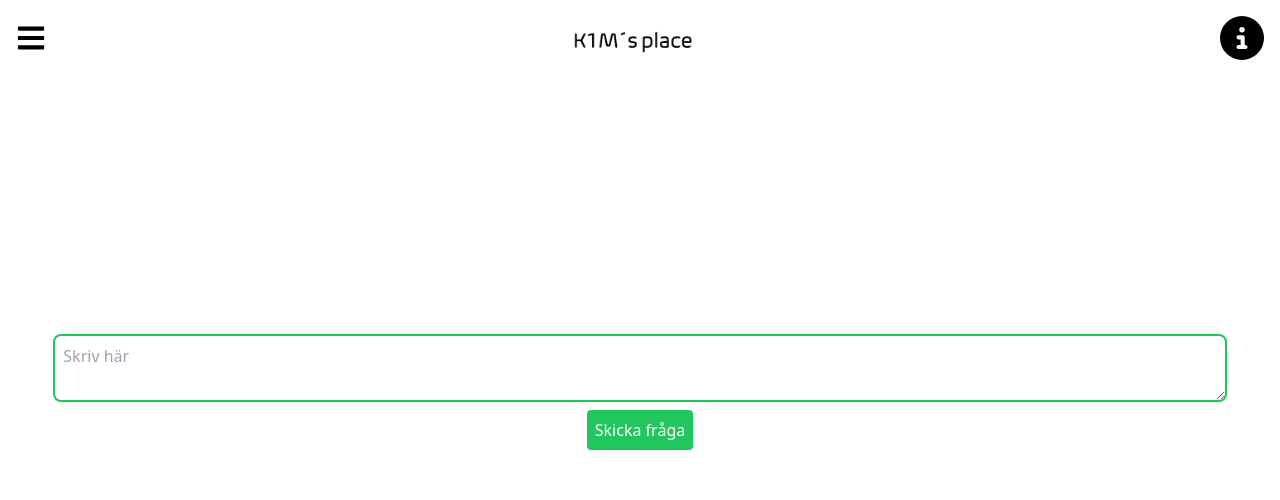
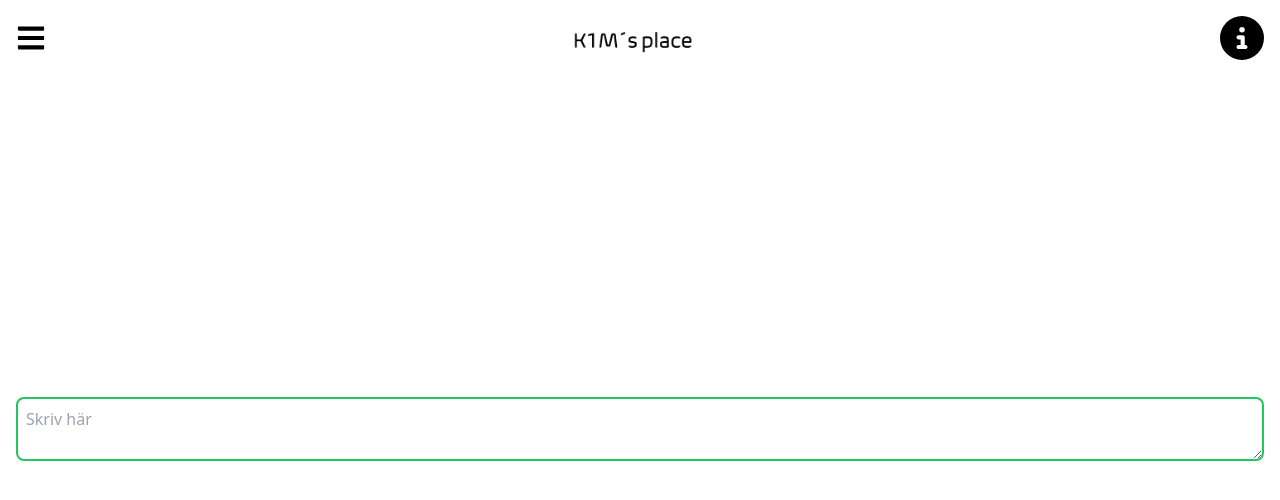
Before and after one commit to ConnyPettersson/K1M-s-place, a Next.js app: page /app/chat in a window 1280 px wide. Shown: the top 500 px of the page. Built offline with nearby package versions, Linux system fonts and the light colour scheme.

Commit message:
add ai-response in green bubble  with avatar to the left. Display user messages in a grey bubble, positioned in the upper right.

```diff
--- a/pages/app/chat.tsx
+++ b/pages/app/chat.tsx
@@ -1,16 +1,23 @@
 'use client';
+import React, { useState, useRef, useEffect } from 'react';
 import Image from 'next/image';
-import { useState } from 'react';
 import { FaBars } from 'react-icons/fa';
 import { IoMdClose } from 'react-icons/io';
 
+interface Message {
+  text: string;
+  from: 'user' | 'ai';
+}
+
 export default function Home() {
-  const [response, setResponse] = useState('');
-  const [prompt, setPrompt] = useState('');
-  const [loading, setLoading] = useState(false);
-  const [error, setError] = useState('');
-  const [menuOpen, setMenuOpen] = useState(false);
-  const [showInfo, setShowInfo] = useState(false);
+  const [messages, setMessages] = useState<Message[]>([]);
+  const [prompt, setPrompt] = useState<string>('');
+  const [loading, setLoading] = useState<boolean>(false);
+  const [error, setError] = useState<string>('');
+  const [menuOpen, setMenuOpen] = useState<boolean>(false);
+  const [showInfo, setShowInfo] = useState<boolean>(false);
+  const textareaRef = useRef<HTMLTextAreaElement>(null);
+  const chatContainerRef = useRef<HTMLDivElement>(null);
 
   const toggleMenu = () => {
     setMenuOpen(!menuOpen);
@@ -20,9 +27,14 @@ export default function Home() {
     setShowInfo(!showInfo);
   };
 
-  const getResponse = async () => {
+  const getResponse = async (event: React.FormEvent<HTMLFormElement>) => {
+    event.preventDefault();
     setLoading(true);
     setError('');
+    setMessages((prevMessages) => [
+      ...prevMessages,
+      { text: prompt, from: 'user' },
+    ]);
     try {
       const res = await fetch('/api/generate-answer', {
         method: 'POST',
@@ -38,24 +50,30 @@ export default function Home() {
       }
 
       const data = await res.json();
-      if (!data.text) {
-        setError('Inget svar mottogs från servern.');
-        return;
-      }
-
-      setResponse(data.text);
-    } catch (error: unknown) {
+      setMessages((prevMessages) => [
+        ...prevMessages,
+        { text: data.text, from: 'ai' },
+      ]);
+      setPrompt('');
+    } catch (error: any) {
       console.error('Error fetching response:', error);
-      if (error instanceof Error) {
-        setError(error.message);
-      } else {
-        setError('An unknown error occurred');
-      }
+      setError('Ett fel inträffade när svaret skulle hämtas.');
     } finally {
       setLoading(false);
     }
   };
 
+  useEffect(() => {
+    if (textareaRef.current) {
+      textareaRef.current.style.height = 'inherit';
+      textareaRef.current.style.height = `${textareaRef.current.scrollHeight}px`;
+    }
+
+    if (chatContainerRef.current) {
+      chatContainerRef.current.scrollTop =
+        chatContainerRef.current.scrollHeight;
+    }
+  }, [messages]);
   return (
     <div className="flex flex-col items-center justify-center min-h-screen bg-white">
       <header className="absolute top-0 left-0 right-0 flex items-center justify-between p-4">
@@ -79,7 +97,7 @@ export default function Home() {
         </button>
       </header>
       {menuOpen && (
-        <div className="absolute top-16 left-0 bg-white text-black border-r-2 border-b-2 border-green-500 w-[200px]">
+        <div className="menu absolute top-16 left-0 bg-white text-black border-r-2 border-b-2 border-green-500 w-[200px]">
           <ul className="list-none p-4">
             <li className="p-2 hover:bg-green-300 border-b border-gray-200 last:border-b-0">
               Fråga K1M
@@ -94,39 +112,69 @@ export default function Home() {
         </div>
       )}
       {showInfo && (
-        <div className="absolute top-20 right-10 mt-[-28px] bg-white border-2 border-green-300 shadow-lg p-3 rounded-tl-lg rounded-tr-3xl rounded-bl-lg rounded-br-none w-36 h-30">
+        <div className="info absolute top-20 right-10 mt-[-28px] bg-white border-2 border-green-300 shadow-lg p-3 rounded-tl-lg rounded-tr-3xl rounded-bl-lg rounded-br-none w-36 h-30">
           <p>Detta är en AI-baserad föräldrarådgivare</p>
         </div>
       )}
-      <textarea
-        className="w-11/12 mx-auto p-2 border-2 border-green-500 rounded-lg focus:border-green-600 focus:ring focus:ring-green-500 focus:ring-opacity-50"
-        value={prompt}
-        onChange={(e) => setPrompt(e.target.value)}
-        placeholder="Skriv här"
-      />
-
-      <button
-        className="mt-2 bg-green-500 text-white p-2 py-2 rounded disabled:opacity-50"
-        onClick={getResponse}
-        disabled={loading}
-      >
-        {loading ? (
-          <div className="loading-dots flex items-center">
+      <div className="chat-container w-full p-4 max-h-[70vh] overflow-y-auto">
+        <div
+          ref={chatContainerRef}
+          className="chat-container w-full p-4 max-h-[70vh] overflow-y-auto"
+        >
+          {messages.map((msg, index) => (
+            <div
+              key={index}
+              className={`message ${msg.from === 'ai' ? 'ai-message' : 'user-message'}`}
+            >
+              {msg.from === 'ai' && (
+                <Image
+                  src="/images/kim4.png"
+                  alt="AI Avatar"
+                  width={40}
+                  height={40}
+                  className="ai-avatar"
+                />
+              )}
+              <div
+                className="message-text"
+                style={{ paddingLeft: msg.from === 'ai' ? '50px' : '10px' }}
+              >
+                {msg.text}
+              </div>
+            </div>
+          ))}
+        </div>
+      </div>
+      <form onSubmit={getResponse} className="w-full px-4">
+        <textarea
+          ref={textareaRef}
+          className="w-full p-2 border-2 border-green-500 rounded-lg focus:border-green-600 focus:ring focus:ring-green-500 focus:ring-opacity-50"
+          value={prompt}
+          onChange={(e) => setPrompt(e.target.value)}
+          placeholder="Skriv här"
+          style={{ overflowY: 'hidden', minHeight: '50px' }}
+          onKeyDown={(e) => {
+            if (e.key === 'Enter' && !e.shiftKey) {
+              e.preventDefault();
+              getResponse(e as unknown as React.FormEvent<HTMLFormElement>);
+            }
+          }}
+        />
+        {loading && (
+          <div className="loading-dots flex items-center justify-center">
             <img
               src="/images/kim4.png"
-              alt="Avatar 2"
+              alt="Loading"
               className="w-6 h-6 mr-2"
             />
             <span></span>
             <span></span>
             <span></span>
           </div>
-        ) : (
-          'Skicka fråga'
         )}
-      </button>
+        <input type="submit" className="hidden" />
+      </form>
       {error && <p className="text-red-500 mt-2">{error}</p>}
-      <p className="mt-4">{response}</p>
     </div>
   );
 }
--- a/public/styles/globals.css
+++ b/public/styles/globals.css
@@ -23,3 +23,91 @@ button {
 .visible-border {
   border: 2px solid #38a169;
 }
+
+.menu {
+  position: absolute;
+  z-index: 1000;
+}
+
+.info {
+  position: absolute;
+  z-index: 999;
+}
+
+.loading-dots {
+  display: flex;
+  align-items: center;
+  justify-content: center;
+}
+
+.loading-dots span {
+  width: 10px;
+  height: 10px;
+  margin: 0 5px;
+  background-color: #ccc;
+  border-radius: 50%;
+  display: inline-block;
+  animation: loading 1s infinite alternate;
+}
+
+.loading-dots span:nth-child(3) {
+  animation-delay: 0.4;
+}
+
+@keyframes loading {
+  0% {
+    opacity: 1;
+  }
+
+  100% {
+    opacity: 0.3;
+  }
+}
+
+.ai-message,
+.user-message {
+  display: flex;
+  align-items: center;
+  border-radius: 15px;
+  padding: 10px;
+  margin: 5px 0;
+  margin-left: 40px;
+  width: fit-content;
+}
+
+.ai-message {
+  background-color: lightgreen;
+  position: relative;
+}
+
+.user-message {
+  justify-content: flex-end;
+  background-color: lightgray;
+  margin-left: auto;
+}
+
+.message-text {
+  border-radius: 15px;
+  padding: 8px 12px;
+  background-color: inherit;
+}
+
+.chat-container {
+  display: flex;
+  flex-direction: column;
+  gap: 10px;
+  overflow-y: auto;
+  max-height: 70vh;
+}
+
+.ai-avatar {
+  width: 40px;
+  /* Exempel på storlek */
+  height: 40px;
+  /* Justera denna värde för att få avataren att skjuta ut från den gröna rutan */
+  position: absolute;
+  left: -50px;
+  top: 50%;
+  transform: translateY(-50%);
+  /* Centrerar bilden vertikalt */
+}
```
